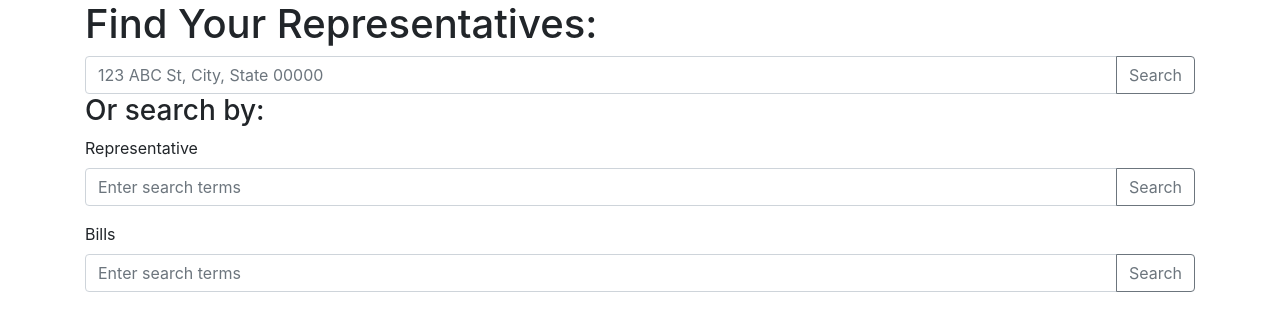
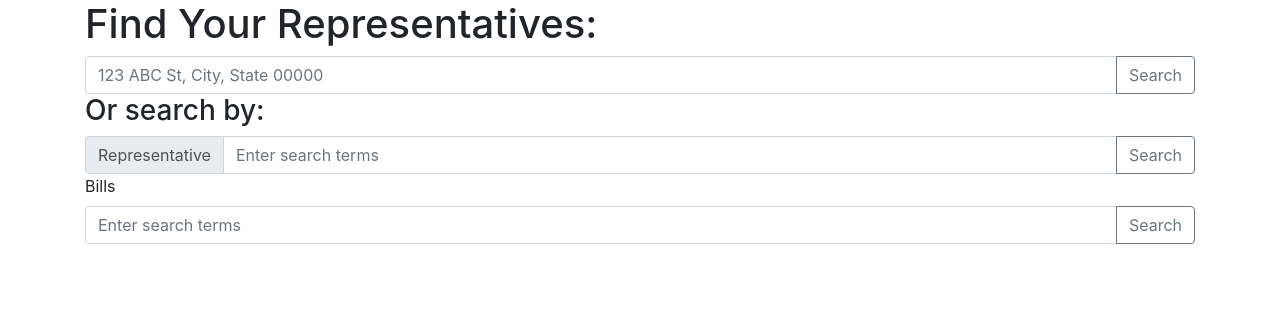
Before and after one commit to hunter-heidenreich/Democracy-Now, a Django app: page / in a window 1280 px wide. Shown: the part 56-387 px from the top of the page. Run offline with Django 3.2, Linux system fonts and the light colour scheme; some libraries are stand-ins or nearby versions.

Commit message:
Setup basic querying of representatives by name

```diff
--- a/website/demviz/templates/demviz/index.html
+++ b/website/demviz/templates/demviz/index.html
@@ -37,15 +37,19 @@
          </div>
          <div class="row">
             <div class="col">
-                <div class="form-group">
-                    <label for="repsearch">Representative</label>
-                    <div class="input-group mb-3">
-                        <input type="text" class="form-control" name="repsearch" id="repsearch" placeholder="Enter search terms" aria-label="Representative search" aria-describedby="button-addon2">
-                        <div class="input-group-append">
-                            <button class="btn btn-outline-secondary" type="button" id="button-addon2">Search</button>
+                <form action="{% url 'qres' cls='reps' %}" method="get" class="form-inline">
+                    <div class="form-group extend-form">
+                        <div class="input-group extend-input">
+                            <div class="input-group-prepend">
+                              <div class="input-group-text">Representative</div>
+                            </div>
+                            <input type="text" name="rep" id="rep" class="form-control" placeholder="Enter search terms" aria-label="Representative search" aria-describedby="button-addon2">
+                            <div class="input-group-append">
+                                <button class="btn btn-outline-secondary" type="submit" id="button-addon2">Search</button>
+                            </div>
                         </div>
-                    </div>
-                </div>
+                     </div>
+                 </form>
             </div>
         </div>
          <div class="row">
--- a/website/demviz/views.py
+++ b/website/demviz/views.py
@@ -32,6 +32,7 @@ class QueryResult(ListView):
     def get_queryset(self):
         if self.cls == 'reps':
             addr = self.request.GET.get('addr')
+            rep = self.request.GET.get('rep')
             if addr:
                 match = re.match('^.*,\s(\w{2})\s(\d{5})$', addr)
                 if match:
@@ -42,10 +43,13 @@ class QueryResult(ListView):
                         'state': state,
                         'active': True
                     })
-                else:
-                    return []
+            elif rep:
+                return query_db('reps', {
+                    'name': rep,
+                    'active': True
+                })
 
-            return query_db('reps', {})
+            return []
         elif self.cls == 'bills':
             return query_db('bills', {})
         return []
```
